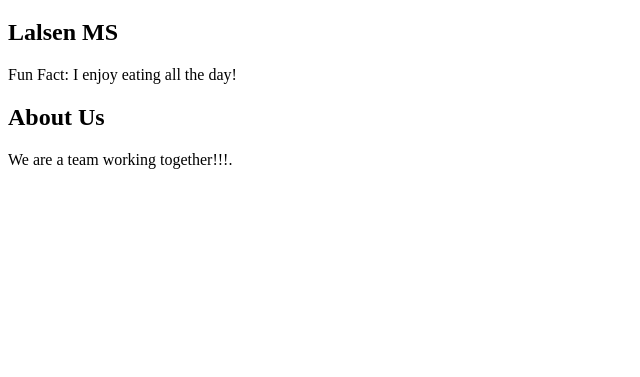
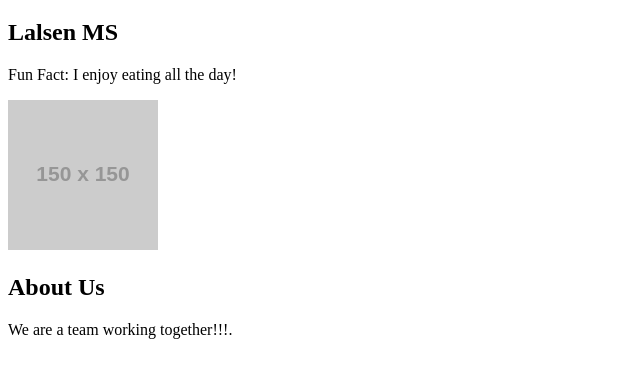
Before and after one commit to Lalsen/team-intro, a plain HTML site: page index.html in a window 1280 px wide. Shown: the part 61-438 px from the top of the page, without its empty margins (0-640 px from the left). Drawn offline with Linux system fonts and the light colour scheme; placeholder pictures from the web are drawn by us.

Commit message:
Updated index.html from add-profile-pic branch

```diff
--- a/index.html
+++ b/index.html
@@ -10,6 +10,11 @@
     <div>
         <h2>Lalsen MS</h2>
         <p>Fun Fact: I enjoy eating all the day!</p>
+
+	<img src="https://via.placeholder.com/150"
+             alt="Profile Picture"
+             width="150"
+     	     height="150">
     </div>
 
     <section>
```
